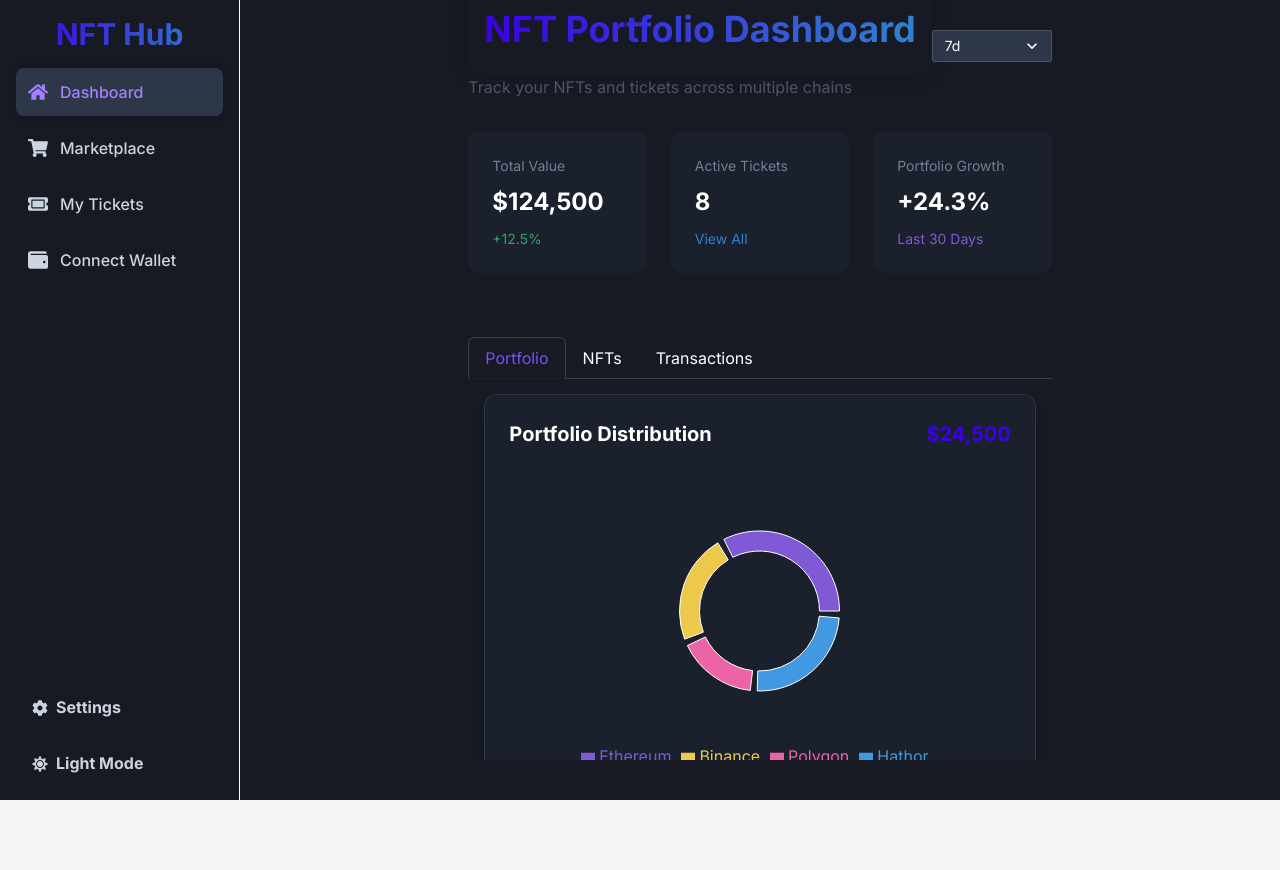
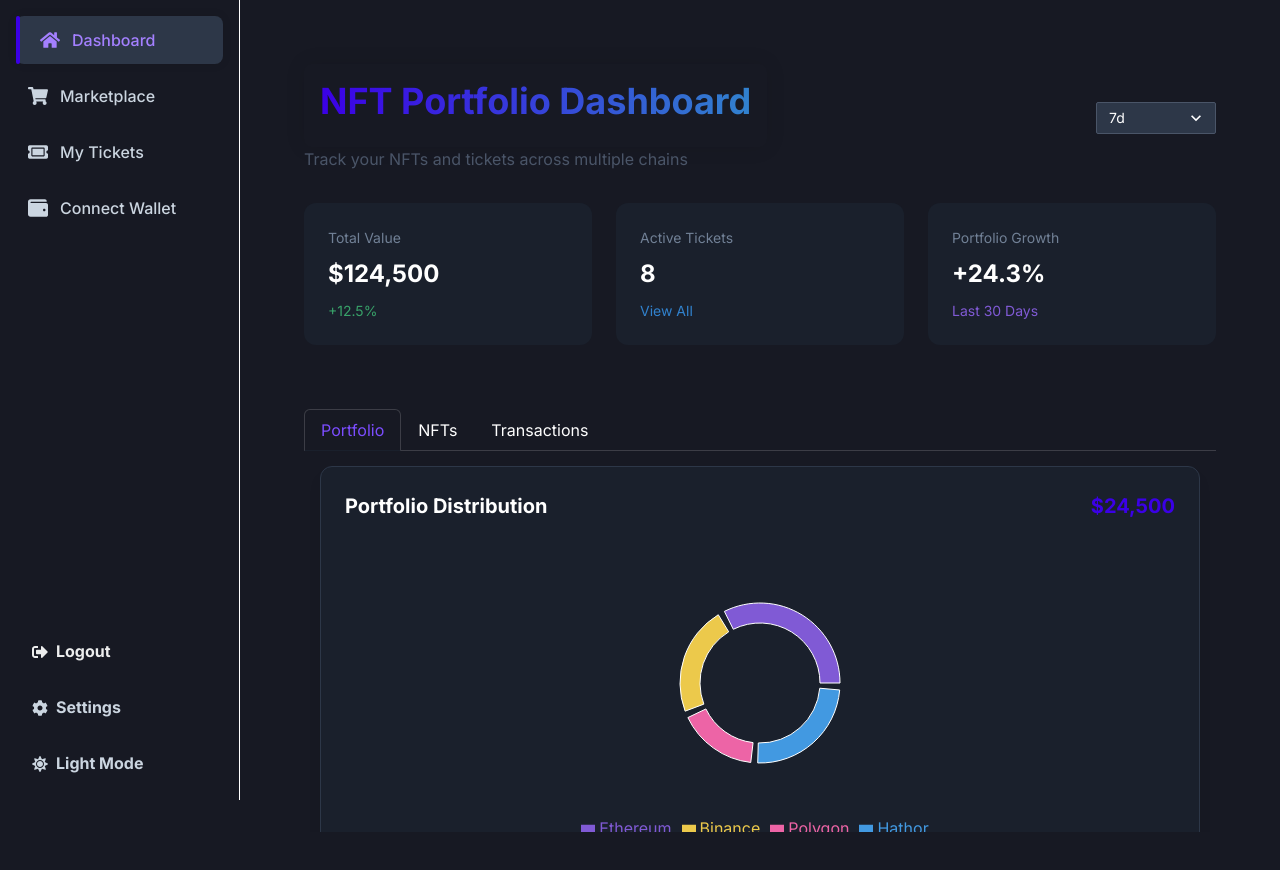
Before and after one commit to JDjaga/hather_network_bot, a React (Create React App) app: page / in a window 1280 px wide. Shown: the top 870 px of the page. Before the commit the page ends 840 px from the top, so only its background shows below. Built offline with nearby package versions, Linux system fonts and the light colour scheme.

Commit message:
Initial push after restoring project

```diff
--- a/package.json
+++ b/package.json
@@ -15,7 +15,9 @@
     "@types/react-dom": "^18.2.19",
     "@types/react-icons": "^3.0.0",
     "axios": "^1.6.7",
+    "cross-env": "^7.0.3",
     "framer-motion": "^11.18.2",
+    "nft-ticketing-hub": "file:",
     "node-telegram-bot-api": "^0.66.0",
     "qrcode.react": "^4.2.0",
     "react": "^18.2.0",
@@ -25,8 +27,7 @@
     "react-scripts": "5.0.1",
     "recharts": "^2.15.2",
     "typescript": "^5.3.3",
-    "web-vitals": "^3.5.1",
-    "cross-env": "^7.0.3"
+    "web-vitals": "^3.5.1"
   },
   "devDependencies": {
     "@typescript-eslint/eslint-plugin": "^7.0.1",
--- a/public/index.html
+++ b/public/index.html
@@ -20,19 +20,9 @@
   <body class="bg-gray-100 w-screen h-screen overflow-hidden">
     <noscript>You need to enable JavaScript to run this app.</noscript>
 
-    <div id="root" class="flex items-center justify-center w-full h-full">
-      <div class="bg-white w-[95vw] h-[90vh] max-w-md rounded-2xl shadow-xl overflow-auto p-4">
-        <!-- Your content goes here, replace with your NFT or Ticketing content -->
-        <h1 class="text-xl font-bold mb-4 text-center">NFT Portfolio & Ticketing Hub</h1>
-        <p class="text-gray-700 mb-6 text-sm text-center">
-          Welcome to your NFT Portfolio & Ticketing Hub inside Telegram WebView!
-        </p>
-
-        <!-- Example button -->
-        <button class="w-full bg-blue-500 hover:bg-blue-600 text-white py-2 px-4 rounded-xl shadow-md">
-          Explore Now
-        </button>
-      </div>
-    </div>
+    <body class="bg-gray-100 w-screen h-screen overflow-hidden">
+      <noscript>You need to enable JavaScript to run this app.</noscript>
+      <div id="root"></div>
+    </body>
   </body>
 </html>
--- a/src/AppRoutes.tsx
+++ b/src/AppRoutes.tsx
@@ -12,7 +12,21 @@ import WalletAddress from './pages/WalletAddress';
 
 const AppRoutes: React.FC = () => {
   return (
-    <Box minH="100vh" pb="80px" ml="240px">
+    <Box
+      minH="100vh"
+      pb={{ base: "100px", md: "80px" }}
+      ml={{ base: "0", md: "240px" }}
+      w={{ base: "100%", md: "calc(100% - 240px)" }}
+      px={{ base: "4", md: "8" }}
+      pt={{ base: "20", md: "8" }}
+      position="relative"
+      overflow="auto"
+      display="flex"
+      flexDirection="column"
+      alignItems="stretch"
+      maxW={{ base: "100%", md: "1600px" }}
+      mx="auto"
+    >
       <AnimatePresence mode="wait">
         <Routes>
           <Route path="/" element={<Dashboard />} />
--- a/src/components/Navigation.tsx
+++ b/src/components/Navigation.tsx
@@ -1,16 +1,25 @@
-import React, { useState } from 'react';
+import React, { useState, useEffect } from 'react';
 import {
   Button, Drawer, DrawerBody, DrawerCloseButton, DrawerContent, DrawerHeader, DrawerOverlay,
-  VStack, Box, Heading, Spacer, Icon, useDisclosure, useColorModeValue, useColorMode, useToast, HStack, Text
+  VStack, Box, Heading, Spacer, Icon, useDisclosure, useColorModeValue, useColorMode, useToast,
+  HStack, Text, Divider
 } from '@chakra-ui/react';
 import { Link, useLocation } from 'react-router-dom';
 import { motion } from 'framer-motion';
 import {
-  FaHome, FaTicketAlt, FaWallet, FaShoppingCart, FaCog, FaMoon, FaSun
+  FaHome, FaTicketAlt, FaWallet, FaShoppingCart, FaCog, FaMoon, FaSun, FaSignOutAlt, FaBars
 } from 'react-icons/fa';
 import ThemeSettings from './ThemeSettings';
+import { useBreakpointValue } from '@chakra-ui/react';
 
 const MotionBox = motion(Box);
+
+// ✅ Variants for animated buttons
+const buttonVariants = {
+  initial: { scale: 1 },
+  hover: { scale: 1.03, transition: { duration: 0.2 } },
+  tap: { scale: 0.97, transition: { duration: 0.1 } },
+};
 
 interface NavItemType {
   path: string;
@@ -38,8 +47,6 @@ const navItemVariants = {
   }
 };
 
-const buttonVariants = navItemVariants;
-
 const NavItemComponent = ({ item, isActive }: { item: NavItemType; isActive: boolean }) => {
   const activeBgColor = useColorModeValue('brand.50', 'gray.700');
   const textColor = useColorModeValue('gray.600', 'gray.300');
@@ -47,9 +54,22 @@ const NavItemComponent = ({ item, isActive }: { item: NavItemType; isActive: boo
 
   return (
     <Link to={item.path}>
-      <MotionBox variants={navItemVariants} initial="initial" whileHover="hover" whileTap="tap">
+      <MotionBox variants={navItemVariants} initial="initial" whileHover="hover" whileTap="tap" position="relative">
+        {isActive && (
+          <MotionBox
+            layoutId="active-indicator"
+            position="absolute"
+            left={0}
+            top={0}
+            bottom={0}
+            width="4px"
+            bg="brand.500"
+            borderRadius="md"
+          />
+        )}
         <MotionBox
           p={3}
+          pl={isActive ? 6 : 3}
           borderRadius="lg"
           bg={isActive ? activeBgColor : 'transparent'}
           color={isActive ? activeTextColor : textColor}
@@ -59,9 +79,7 @@ const NavItemComponent = ({ item, isActive }: { item: NavItemType; isActive: boo
         >
           <HStack spacing={3} justifyContent="flex-start">
             <Icon as={item.icon} w={5} h={5} />
-            <Text fontWeight="medium" display="block" textAlign="left">
-              {item.label}
-            </Text>
+            <Text fontWeight="medium">{item.label}</Text>
           </HStack>
         </MotionBox>
       </MotionBox>
@@ -99,6 +117,17 @@ const Navigation: React.FC = () => {
     });
   };
 
+  useEffect(() => {
+    const handleSwipe = (e: TouchEvent) => {
+      if (e.changedTouches[0].clientX < 60) onOpen();
+    };
+    window.addEventListener('touchstart', handleSwipe);
+    return () => window.removeEventListener('touchstart', handleSwipe);
+  }, [onOpen]);
+
+  // Breakpoint for drawer size
+  const drawerSize = useBreakpointValue({ base: 'xs', sm: 'sm', md: 'md' });
+
   return (
     <>
       {/* Mobile Menu Button */}
@@ -109,18 +138,20 @@ const Navigation: React.FC = () => {
         top="20px"
         left="20px"
         zIndex={1001}
+        p={2}
+        margin={0} // Reduced padding around the button
       >
-        Open Menu
+        <Icon as={FaBars} w={6} h={6} />
       </Button>
 
       {/* Mobile Drawer */}
-      <Drawer isOpen={isOpen} placement="left" onClose={onClose}>
+      <Drawer isOpen={isOpen} placement="left" onClose={onClose} size={drawerSize}>
         <DrawerOverlay />
         <DrawerContent bg={drawerBgColor}>
           <DrawerCloseButton />
-          <DrawerHeader color={drawerHeaderColor}>NFT Hub</DrawerHeader>
-          <DrawerBody color={drawerBodyColor}>
-            <VStack spacing={2} align="stretch">
+          <DrawerHeader color={drawerHeaderColor}></DrawerHeader>
+          <DrawerBody color={drawerBodyColor} p={0}>
+            <VStack spacing={2} align="stretch" m={0} p={0}> {/* Ensure no extra margins or padding */}
               {navItems.map((item) => (
                 <NavItemComponent
                   key={item.path}
@@ -128,6 +159,16 @@ const Navigation: React.FC = () => {
                   isActive={location.pathname === item.path}
                 />
               ))}
+              <Divider />
+              <Button
+                leftIcon={<FaSignOutAlt />}
+                variant="ghost"
+                justifyContent="flex-start"
+                width="100%"
+                onClick={() => toast({ title: 'Logged out', status: 'info', duration: 2000 })}
+              >
+                Logout
+              </Button>
 
               {/* Settings Button */}
               <MotionBox variants={buttonVariants} whileHover="hover" whileTap="tap" initial="initial" width="100%">
@@ -144,7 +185,7 @@ const Navigation: React.FC = () => {
                 </Button>
               </MotionBox>
 
-              {/* Dark Mode Toggle */}
+              {/* Theme Toggle */}
               <MotionBox variants={buttonVariants} whileHover="hover" whileTap="tap" initial="initial" width="100%">
                 <Button
                   leftIcon={<Icon as={colorMode === 'light' ? FaMoon : FaSun} />}
@@ -163,31 +204,22 @@ const Navigation: React.FC = () => {
         </DrawerContent>
       </Drawer>
 
-      {/* Sidebar for Desktop */}
+      {/* Desktop Sidebar */}
       <Box
         as="nav"
         position="fixed"
         left={0}
         top={0}
         bottom={0}
-        width="240px"
+        width={{ base: '70px', sm: '240px' }} // Adjust sidebar width based on screen size
         bg={navBgColor}
         borderRight="1px"
         p={4}
         zIndex={1000}
         display={{ base: "none", md: "block" }}
+
       >
         <VStack spacing={8} align="stretch" height="100%">
-          <Box>
-            <Heading
-              size="lg"
-              bgGradient="linear(to-r, brand.500, blue.500)"
-              bgClip="text"
-              textAlign="center"
-              mb={4}
-            >
-              NFT Hub
-            </Heading>
           <VStack spacing={2} align="stretch">
             {navItems.map((item) => (
               <NavItemComponent
@@ -197,12 +229,21 @@ const Navigation: React.FC = () => {
               />
             ))}
           </VStack>
-          </Box>
 
           <Spacer />
 
           <VStack spacing={4} align="stretch" width="100%">
-            <MotionBox variants={buttonVariants} whileHover="hover" whileTap="tap" initial="initial" width="100%">
+            <Button
+              leftIcon={<FaSignOutAlt />}
+              variant="ghost"
+              justifyContent="flex-start"
+              width="100%"
+              onClick={() => toast({ title: 'Logged out', status: 'info', duration: 2000 })}
+            >
+              Logout
+            </Button>
+
+            {/* Settings Button */}
             <Button
               leftIcon={<Icon as={FaCog} />}
               variant="ghost"
@@ -214,9 +255,8 @@ const Navigation: React.FC = () => {
             >
               Settings
             </Button>
-            </MotionBox>
 
-            <MotionBox variants={buttonVariants} whileHover="hover" whileTap="tap" initial="initial" width="100%">
+            {/* Theme Toggle */}
             <Button
               leftIcon={<Icon as={colorMode === 'light' ? FaMoon : FaSun} />}
               variant="ghost"
@@ -228,18 +268,9 @@ const Navigation: React.FC = () => {
             >
               {colorMode === 'light' ? 'Dark Mode' : 'Light Mode'}
             </Button>
-            </MotionBox>
           </VStack>
         </VStack>
       </Box>
-
-      {/* Theme Settings Modal */}
-      <ThemeSettings
-        isOpen={isSettingsOpen}
-        onClose={() => setIsSettingsOpen(false)}
-        onThemeChange={handleThemeChange}
-        onLanguageChange={handleLanguageChange}
-      />
     </>
   );
 };
--- a/src/theme.ts
+++ b/src/theme.ts
@@ -26,6 +26,18 @@ const theme = extendTheme(
     fonts: {
       heading: `'Inter', ${baseTheme.fonts?.heading}`,
       body: `'Inter', ${baseTheme.fonts?.body}`,
+    },
+    fontSizes: {
+      xs: "0.75rem",  // 12px
+      sm: "0.875rem", // 14px
+      md: "1rem",     // 16px
+      lg: "1.125rem", // 18px
+      xl: "1.25rem",  // 20px
+      "2xl": "1.5rem",// 24px
+      "3xl": "1.875rem", // 30px
+      "4xl": "2.25rem",  // 36px
+      "5xl": "3rem",     // 48px
+      "6xl": "3.75rem",  // 60px
     },
     styles: {
       global: (props) => ({
```
Also changed, not shown: 1 other file (tests, documents, lock files or other folders). Lines whose indentation alone changed are shown as unchanged.
